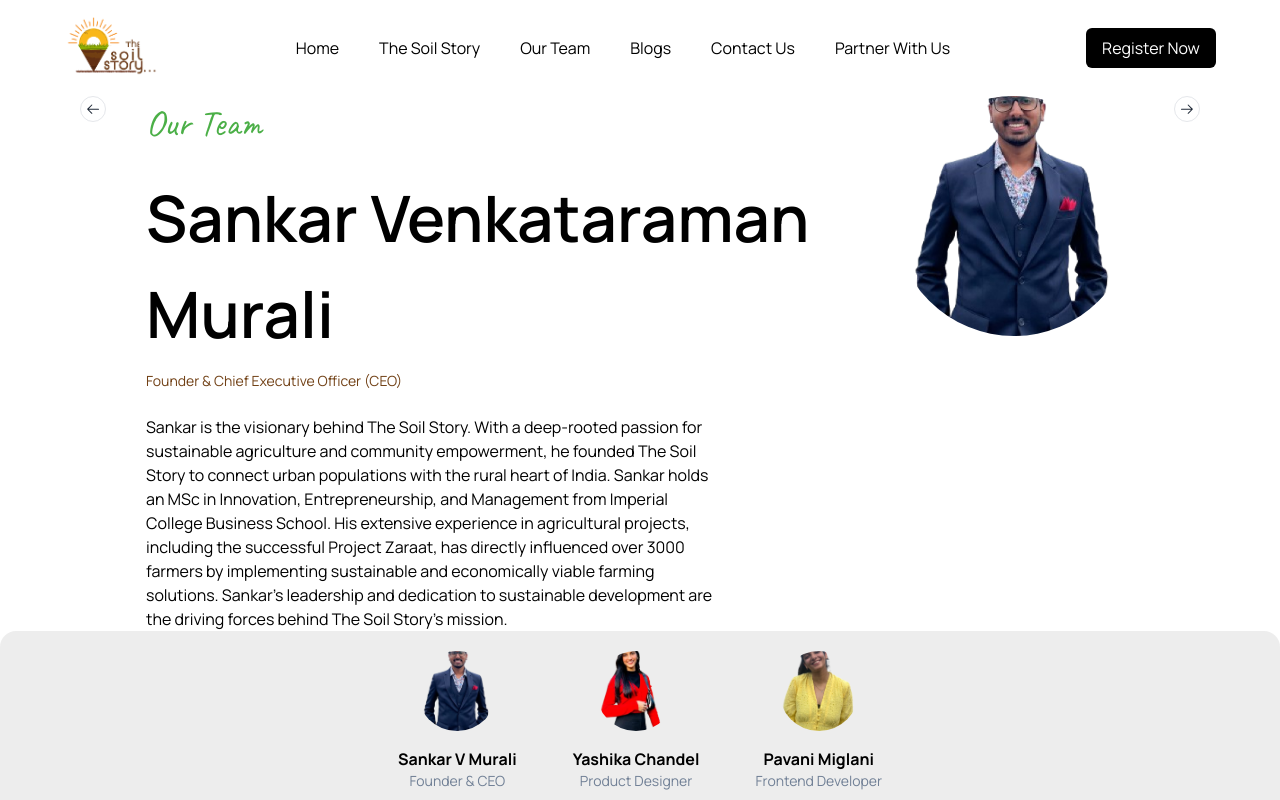
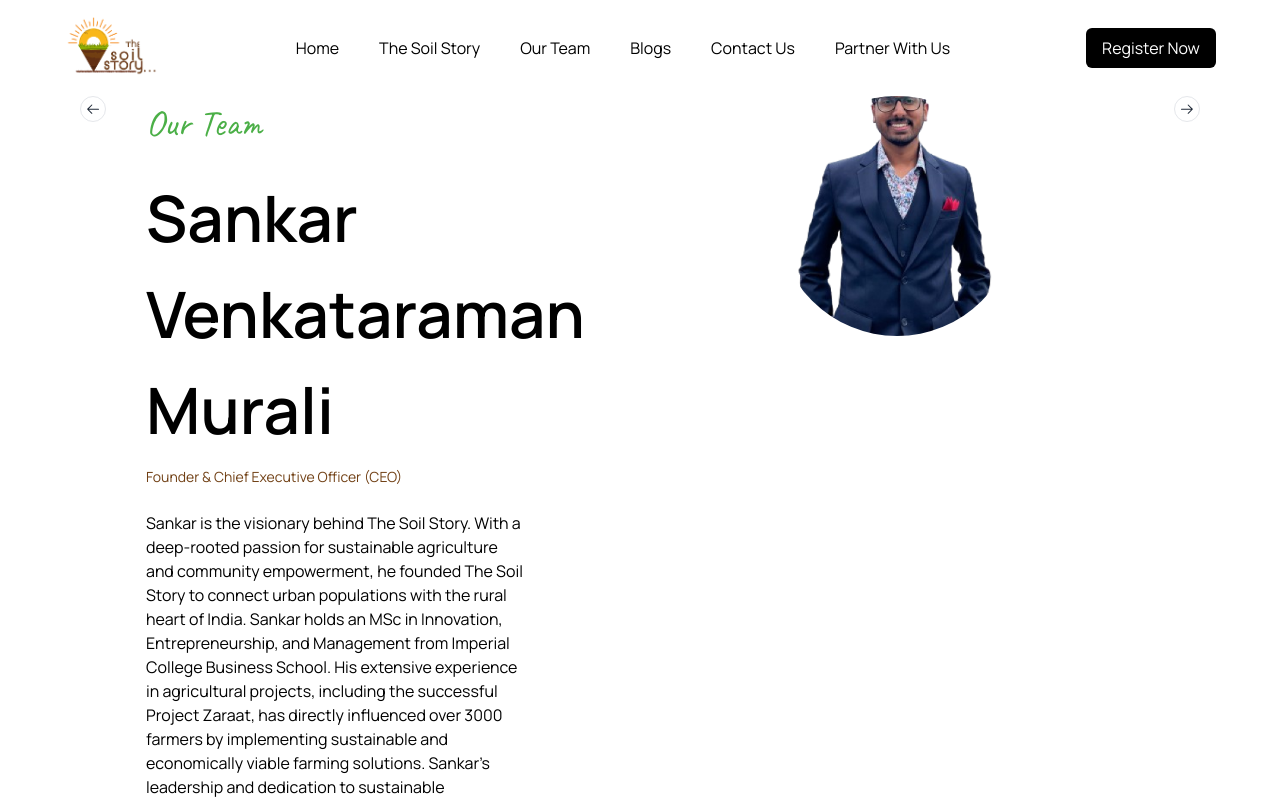
Before and after one commit to celestialeo/thesoilstory, a React (Vite) app: page /team in a window 1280 px wide. Shown: the top 800 px of the page. Built offline with nearby package versions, Linux system fonts and the light colour scheme.

Commit message:
team edits

```diff
--- a/src/App.css
+++ b/src/App.css
@@ -111,9 +111,8 @@
 
 .team-container {
   display: flex;
-  flex-direction: row;
+  justify-content: space-between;
   align-items: flex-start;
-  justify-content: center;
   gap: 2.5rem;
   padding: 0 5rem;
 }
@@ -150,12 +149,13 @@
   display: flex;
   justify-content: center;
   align-items: center;
+  flex: 1;
 }
 
 .team-image {
   width: 15rem;
   height: 15rem;
-  border-radius: 9999px;
+  border-radius: 50%;
   object-fit: cover;
 }
 
--- a/src/components/Team/Team.jsx
+++ b/src/components/Team/Team.jsx
@@ -7,7 +7,7 @@
 import { GoArrowLeft } from "react-icons/go";
 import { GoArrowRight } from "react-icons/go";
 import Navbar from "../Navbar/Navbar";
-import '../../App.css';
+import '../../App.css'; // Correct the path to your App.css file
 
 function Team() {
   const TeamData = [
```
